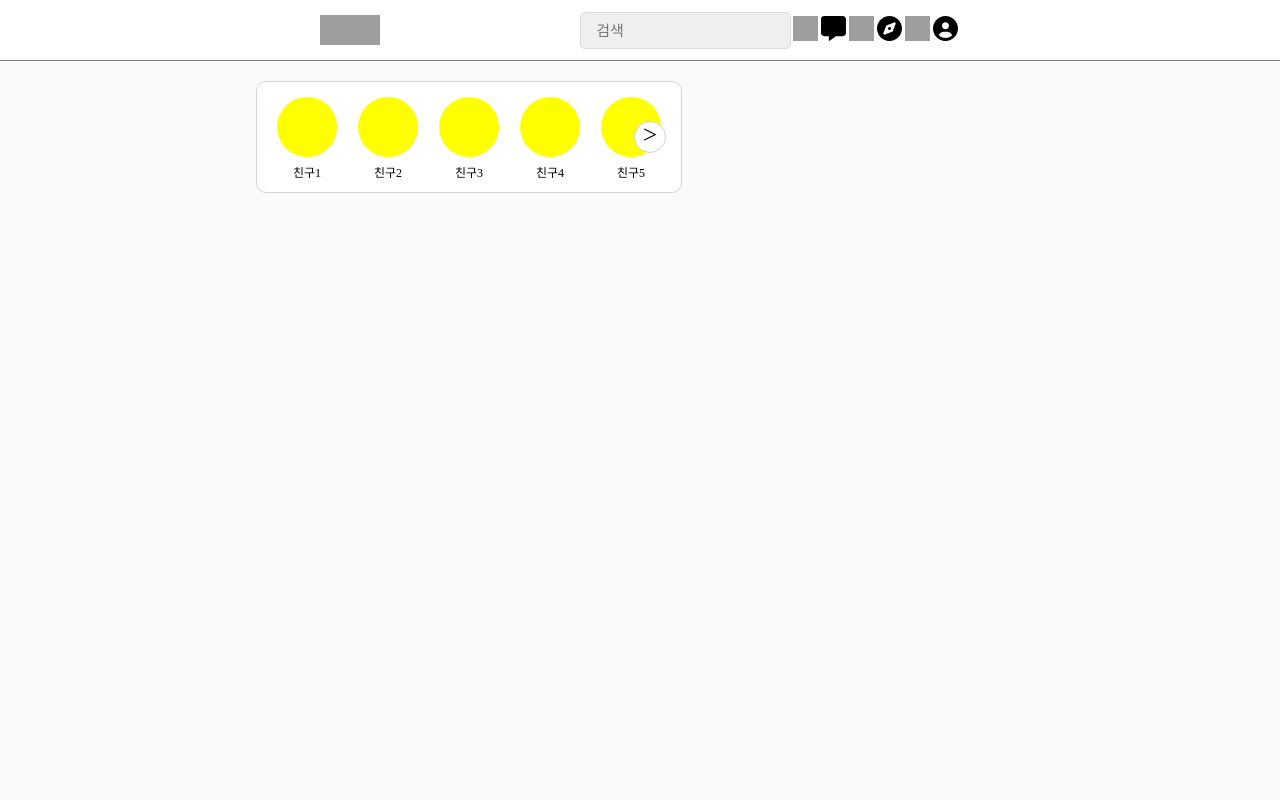
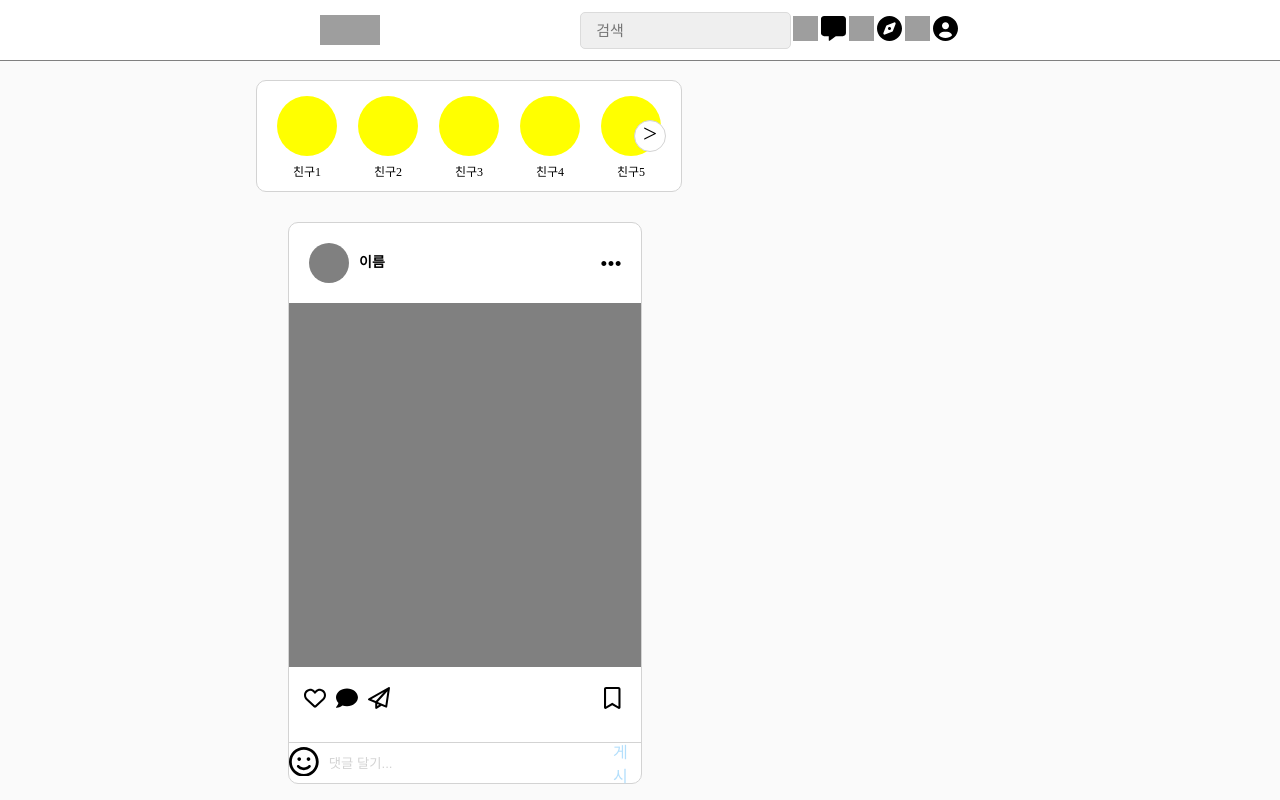
Before and after one commit to jungyu333/Instagram_Clone, a React (Create React App) app: page / in a window 1280 px wide. Shown: the top 800 px of the page. Built offline with nearby package versions, Linux system fonts and the light colour scheme; grey boxes are pictures that could not be loaded.

Commit message:
게시물 Card 스타일

```diff
--- a/src/Routes/Home.js
+++ b/src/Routes/Home.js
@@ -1,5 +1,6 @@
 import React from "react";
 import styled from "styled-components";
+import Card from "../components/Card";
 import Layout from "../components/Layout";
 import Story from "../components/Story";
 
@@ -7,8 +8,8 @@ const Wrapper = styled.div`
   background-color: #fafafa;
   width: 100%;
   height: 100vh;
-  padding: 20px 0;
-  margin: auto 0;
+  padding: 10vh 0;
+  margin: 0 auto;
 `;
 
 function Home() {
@@ -16,6 +17,9 @@ function Home() {
     <Layout>
       <Wrapper>
         <Story />
+        {[1, 2, 3, 4, 5, 6].map((card) => (
+          <Card key={card} />
+        ))}
       </Wrapper>
     </Layout>
   );
--- /dev/null
+++ b/src/components/Card.js
@@ -0,0 +1,167 @@
+import React from "react";
+import styled from "styled-components";
+
+const CardWrapper = styled.div`
+  width: 55%;
+  margin: 30px auto;
+`;
+
+const CardContainer = styled.div`
+  width: 50%;
+  height: 65vh;
+  border: 1px solid lightgray;
+  padding: 20px 0;
+  background-color: #ffffff;
+  border-radius: 10px;
+  position: relative;
+`;
+
+const HeadContainer = styled.div`
+  display: flex;
+  align-items: center;
+  padding: 0 20px;
+  justify-content: space-between;
+`;
+
+const Avatar = styled.div`
+  width: 40px;
+  height: 40px;
+  border-radius: 50%;
+  background-color: gray;
+`;
+
+const HeadInfo = styled.div`
+  display: flex;
+  align-items: center;
+  & span {
+    margin-left: 10px;
+    font-weight: 700;
+    font-size: 14px;
+  }
+`;
+
+const Icon = styled.div`
+  width: 20px;
+  & svg {
+    display: flex;
+    overflow: visible;
+  }
+`;
+
+const ImageContainer = styled.div`
+  width: 100%;
+  height: 70%;
+  margin-top: 20px;
+`;
+
+const Image = styled.div`
+  width: 100%;
+  height: 100%;
+  background-color: gray;
+`;
+
+const MainIconWrapper = styled.div`
+  display: flex;
+  align-items: center;
+  justify-content: space-between;
+  padding: 0 10px;
+  padding-top: 20px;
+`;
+
+const MainIconContainer = styled.div`
+  display: flex;
+  align-items: center;
+`;
+
+const MainIcon = styled.div`
+  width: 22px;
+  margin: 0 5px;
+`;
+
+const InputIcon = styled.div`
+  width: 30px;
+`;
+
+const InputContainer = styled.div`
+  position: absolute;
+  bottom: 0;
+  height: 40px;
+  width: 100%;
+  border-top: 1px solid lightgray;
+  display: flex;
+  align-items: center;
+  justify-content: center;
+  & input {
+    outline: none;
+    border: none;
+    width: 75%;
+    padding: 5px 10px;
+    &::placeholder {
+      color: lightgray;
+    }
+  }
+  & button {
+    background-color: transparent;
+    border: none;
+    font-size: 16px;
+    color: #b3dffc;
+  }
+`;
+
+function Card() {
+  return (
+    <CardWrapper>
+      <CardContainer>
+        <HeadContainer>
+          <HeadInfo>
+            <Avatar />
+            <span>이름</span>
+          </HeadInfo>
+          <Icon>
+            <svg xmlns="http://www.w3.org/2000/svg" viewBox="0 0 448 512">
+              <path d="M120 256C120 286.9 94.93 312 64 312C33.07 312 8 286.9 8 256C8 225.1 33.07 200 64 200C94.93 200 120 225.1 120 256zM280 256C280 286.9 254.9 312 224 312C193.1 312 168 286.9 168 256C168 225.1 193.1 200 224 200C254.9 200 280 225.1 280 256zM328 256C328 225.1 353.1 200 384 200C414.9 200 440 225.1 440 256C440 286.9 414.9 312 384 312C353.1 312 328 286.9 328 256z" />
+            </svg>
+          </Icon>
+        </HeadContainer>
+        <ImageContainer>
+          <Image />
+        </ImageContainer>
+        <MainIconWrapper>
+          <MainIconContainer>
+            <MainIcon>
+              <svg xmlns="http://www.w3.org/2000/svg" viewBox="0 0 512 512">
+                <path d="M244 84L255.1 96L267.1 84.02C300.6 51.37 347 36.51 392.6 44.1C461.5 55.58 512 115.2 512 185.1V190.9C512 232.4 494.8 272.1 464.4 300.4L283.7 469.1C276.2 476.1 266.3 480 256 480C245.7 480 235.8 476.1 228.3 469.1L47.59 300.4C17.23 272.1 0 232.4 0 190.9V185.1C0 115.2 50.52 55.58 119.4 44.1C164.1 36.51 211.4 51.37 244 84C243.1 84 244 84.01 244 84L244 84zM255.1 163.9L210.1 117.1C188.4 96.28 157.6 86.4 127.3 91.44C81.55 99.07 48 138.7 48 185.1V190.9C48 219.1 59.71 246.1 80.34 265.3L256 429.3L431.7 265.3C452.3 246.1 464 219.1 464 190.9V185.1C464 138.7 430.4 99.07 384.7 91.44C354.4 86.4 323.6 96.28 301.9 117.1L255.1 163.9z" />
+              </svg>
+            </MainIcon>
+            <MainIcon>
+              <svg xmlns="http://www.w3.org/2000/svg" viewBox="0 0 512 512">
+                <path d="M256 32C114.6 32 .0272 125.1 .0272 240c0 49.63 21.35 94.98 56.97 130.7c-12.5 50.37-54.27 95.27-54.77 95.77c-2.25 2.25-2.875 5.734-1.5 8.734C1.979 478.2 4.75 480 8 480c66.25 0 115.1-31.76 140.6-51.39C181.2 440.9 217.6 448 256 448c141.4 0 255.1-93.13 255.1-208S397.4 32 256 32z" />
+              </svg>
+            </MainIcon>
+            <MainIcon>
+              <svg xmlns="http://www.w3.org/2000/svg" viewBox="0 0 512 512">
+                <path d="M501.6 4.186c-7.594-5.156-17.41-5.594-25.44-1.063L12.12 267.1C4.184 271.7-.5037 280.3 .0431 289.4c.5469 9.125 6.234 17.16 14.66 20.69l153.3 64.38v113.5c0 8.781 4.797 16.84 12.5 21.06C184.1 511 188 512 191.1 512c4.516 0 9.038-1.281 12.99-3.812l111.2-71.46l98.56 41.4c2.984 1.25 6.141 1.875 9.297 1.875c4.078 0 8.141-1.031 11.78-3.094c6.453-3.625 10.88-10.06 11.95-17.38l64-432C513.1 18.44 509.1 9.373 501.6 4.186zM369.3 119.2l-187.1 208.9L78.23 284.7L369.3 119.2zM215.1 444v-49.36l46.45 19.51L215.1 444zM404.8 421.9l-176.6-74.19l224.6-249.5L404.8 421.9z" />
+              </svg>
+            </MainIcon>
+          </MainIconContainer>
+          <MainIcon>
+            <svg xmlns="http://www.w3.org/2000/svg" viewBox="0 0 512 512">
+              <path d="M336 0h-288C21.49 0 0 21.49 0 48v431.9c0 24.7 26.79 40.08 48.12 27.64L192 423.6l143.9 83.93C357.2 519.1 384 504.6 384 479.9V48C384 21.49 362.5 0 336 0zM336 452L192 368l-144 84V54C48 50.63 50.63 48 53.1 48h276C333.4 48 336 50.63 336 54V452z" />
+            </svg>
+          </MainIcon>
+        </MainIconWrapper>
+        <InputContainer>
+          <InputIcon>
+            <svg xmlns="http://www.w3.org/2000/svg" viewBox="0 0 512 512">
+              <path d="M256 352C293.2 352 319.2 334.5 334.4 318.1C343.3 308.4 358.5 307.7 368.3 316.7C378 325.7 378.6 340.9 369.6 350.6C347.7 374.5 309.7 400 256 400C202.3 400 164.3 374.5 142.4 350.6C133.4 340.9 133.1 325.7 143.7 316.7C153.5 307.7 168.7 308.4 177.6 318.1C192.8 334.5 218.8 352 256 352zM208.4 208C208.4 225.7 194 240 176.4 240C158.7 240 144.4 225.7 144.4 208C144.4 190.3 158.7 176 176.4 176C194 176 208.4 190.3 208.4 208zM304.4 208C304.4 190.3 318.7 176 336.4 176C354 176 368.4 190.3 368.4 208C368.4 225.7 354 240 336.4 240C318.7 240 304.4 225.7 304.4 208zM512 256C512 397.4 397.4 512 256 512C114.6 512 0 397.4 0 256C0 114.6 114.6 0 256 0C397.4 0 512 114.6 512 256zM256 48C141.1 48 48 141.1 48 256C48 370.9 141.1 464 256 464C370.9 464 464 370.9 464 256C464 141.1 370.9 48 256 48z" />
+            </svg>
+          </InputIcon>
+          <input placeholder="댓글 달기..." />
+          <button>게시</button>
+        </InputContainer>
+      </CardContainer>
+    </CardWrapper>
+  );
+}
+
+export default Card;
--- a/src/components/Layout.js
+++ b/src/components/Layout.js
@@ -3,6 +3,8 @@ import { Link } from "react-router-dom";
 import styled from "styled-components";
 
 const Wrapper = styled.div`
+  position: fixed;
+  z-index: 50;
   background-color: #ffffff;
   height: 60px;
   width: 100%;
```
